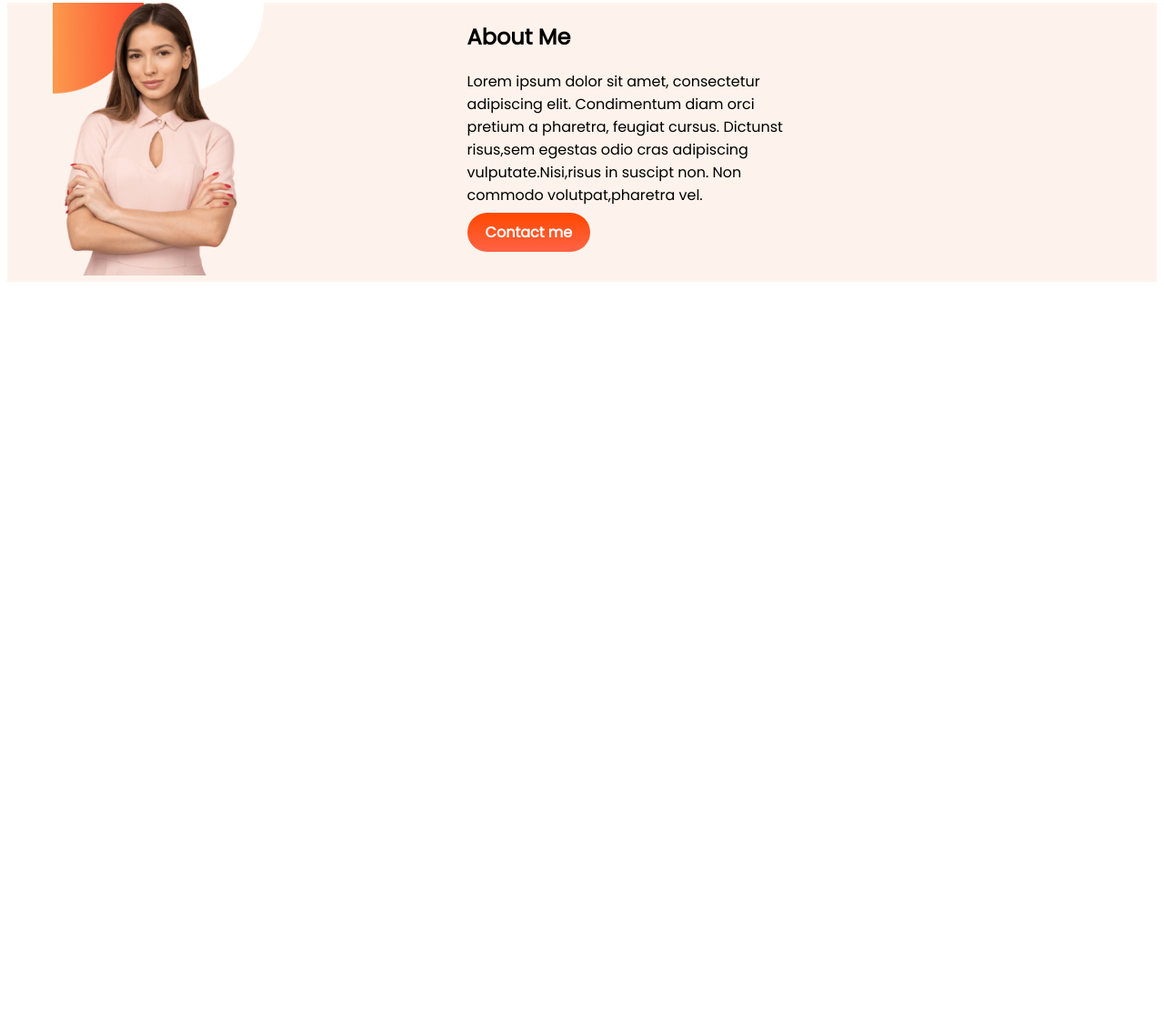
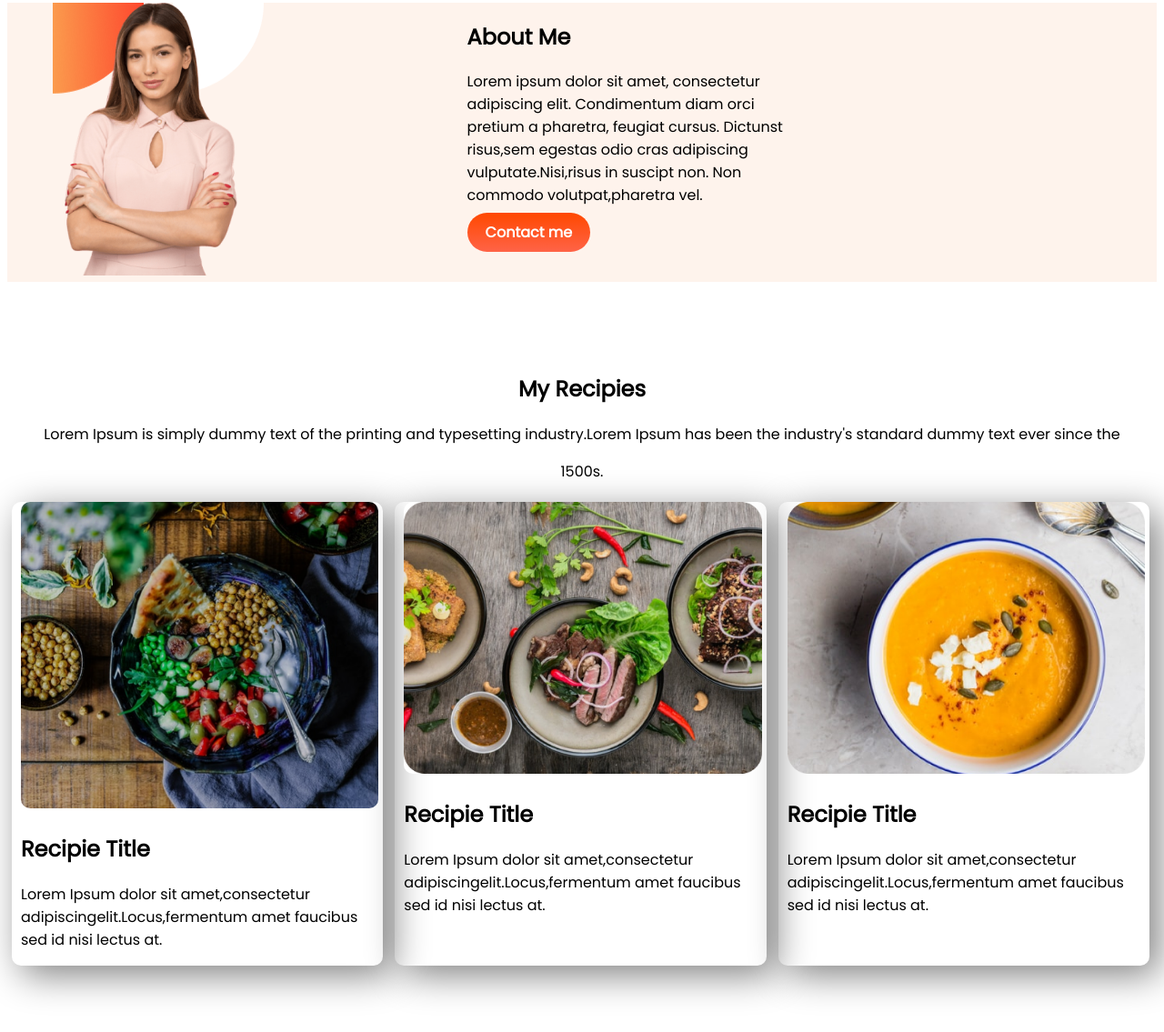
Before and after one commit to jinia02/Food-Netwowk-repo, a plain HTML site: page index.html in a window 1280 px wide. Shown: the part 381-1516 px from the top of the page at 91% size. Before the commit the page ends 800 px from the top, so only its background shows below. Drawn offline with Linux system fonts and the light colour scheme.

Commit message:
titlle added

```diff
--- a/index.html
+++ b/index.html
@@ -13,7 +13,7 @@
 </head>
 
 <body>
-    <section>
+    <section class="top-banner flexible-container">
         <div class="half-width">
             <h1><span class="orange-color">Skip</span> The Diet,</h1>
             <h1>Just Eat Healty</h1>
@@ -26,19 +26,57 @@
         </div>
     </section>
 
-</body>
-<section class="about-me">
+
+    <section class="about-me flexible-container">
         <div class="half-width">
             <img src="image/Person Image.png" alt="">
         </div>
         <div class="half-width">
             <h2>About Me</h2>
-        <p>Lorem ipsum dolor sit amet, consectetur adipiscing elit. Condimentum diam orci pretium a pharetra, feugiat
+            <p>Lorem ipsum dolor sit amet, consectetur adipiscing elit. Condimentum diam orci pretium a pharetra,
+                feugiat
                 cursus. Dictunst risus,sem egestas odio cras adipiscing vulputate.Nisi,risus in suscipt non. Non commodo
                 volutpat,pharetra vel.</p>
             <a class="link-button" target="_blank" href="https://web.programming-hero.com/">Contact me</a>
 
         </div>
     </section>
+    <section class="Recipies">
+        <h1>My Recipies</h1>
+        <p>Lorem Ipsum is simply dummy text of the printing and typesetting industry.Lorem Ipsum has been the industry's
+            standard dummy text ever since the </p>
+        <p>1500s.</p>
+        <div class="flexible-container">
+            <div class="recipies-item">
+                <div>
+                    <img src="image/Project Cover8.png" alt="">
+                </div>
+                <h1>Recipie Title</h1>
+                <p>Lorem Ipsum dolor sit amet,consectetur adipiscingelit.Locus,fermentum amet faucibus sed id nisi
+                    lectus
+                    at.</p>
+            </div>
+            <div class="recipies-item">
+                <div>
+                    <img src="image/Project Cover1.jpg" alt="">
+                </div>
+
+                <h1>Recipie Title</h1>
+                <p>Lorem Ipsum dolor sit amet,consectetur adipiscingelit.Locus,fermentum amet faucibus sed id nisi
+                    lectus
+                    at.</p>
+            </div>
+            <div class="recipies-item">
+                <div>
+                    <img src="image/Project Cover.png" alt="">
+                </div>
+                <h1>Recipie Title</h1>
+                <p>Lorem Ipsum dolor sit amet,consectetur adipiscingelit.Locus,fermentum amet faucibus sed id nisi
+                    lectus
+                    at.</p>
+            </div>
+        </div>
+    </section>
+</body>
 
 </html>
--- a/style.css
+++ b/style.css
@@ -4,7 +4,7 @@ body{
 .orange-color{
     color: orange;
 }
-section{
+.flexible-container{
     display: flex;
     margin-bottom: 100px;
 }
@@ -29,3 +29,22 @@ section{
     background-repeat: no-repeat;
 
 }
+.Recipies{
+    text-align: center;
+}
+.recipies-item{
+    text-align: left;
+    width: 40%;
+    margin-bottom: 5px ;
+    margin-top: 5px;
+    margin-left: 5px;
+    margin-right: 8px;
+    padding-left: 10PX;
+    padding-right: 5PX;
+    border-radius: 10px;
+    box-shadow: 10px 10px 40px gray;
+}
+.Recipies img{
+     width: 100%;
+     border-radius: 10px;
+}
```
Lines whose indentation alone changed are shown as unchanged.
